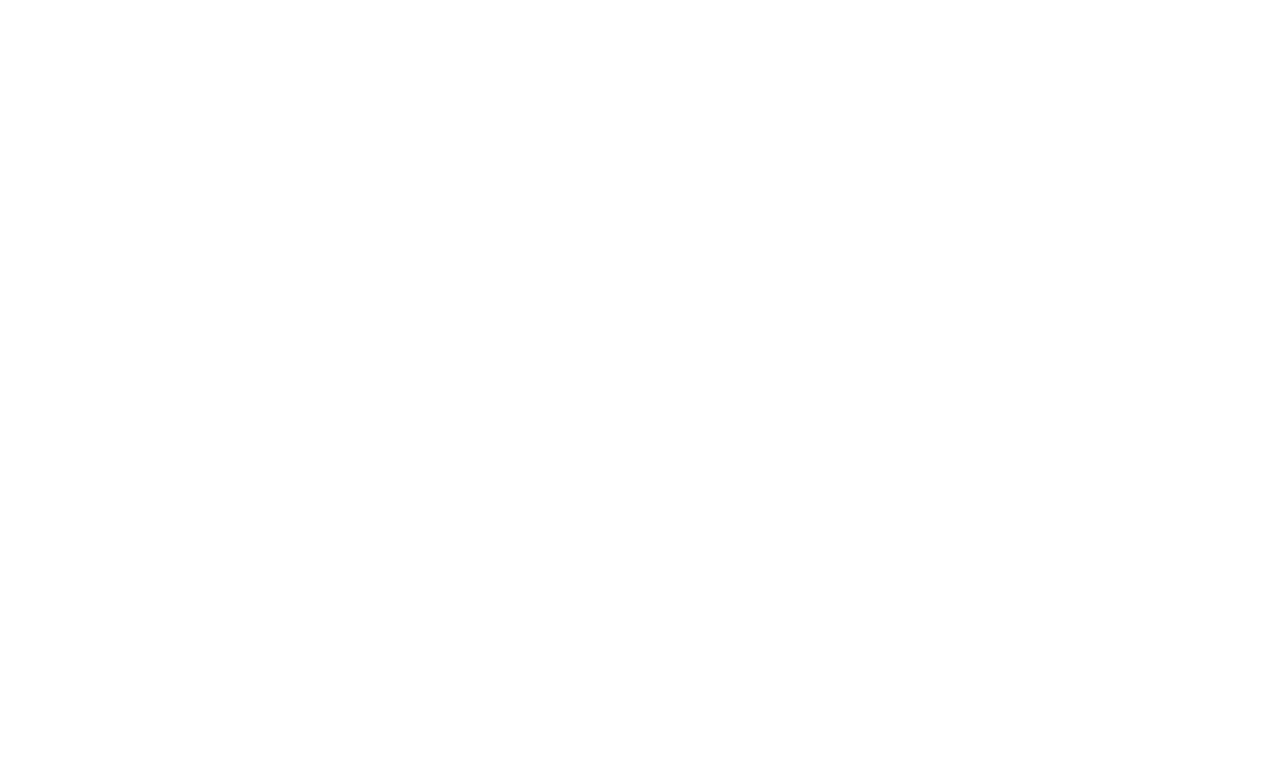
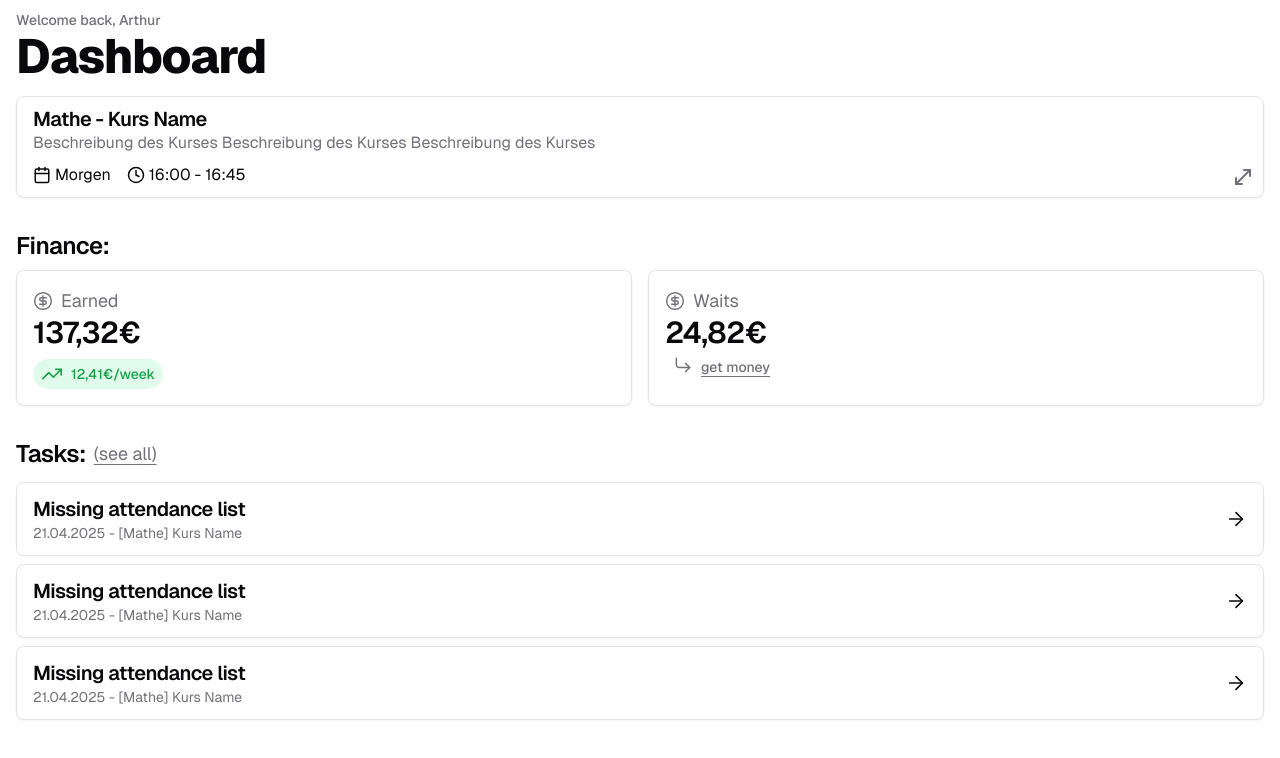
Before and after one commit to ArtusLama/ShS-Manager, a Nuxt app: page /index-better in a window 1280 px wide. Before the commit this address had no page. Shown: the top 758 px of the page. Built offline with nearby package versions, Linux system fonts and the light colour scheme.

Commit message:
🚧 Tried some design ideas

```diff
--- a/layouts/default.vue
+++ b/layouts/default.vue
@@ -1,5 +1,5 @@
 <template>
-    <div class="min-h-[100dvh] px-4 py-2">
+    <div class="min-h-dvh px-4 py-2">
         <slot />
     </div>
 </template>
--- a/pages/design.vue
+++ /dev/null
@@ -1,66 +0,0 @@
-<script lang="ts" setup>
-
-</script>
-
-<template>
-    <div>
-        <h1>
-            I am a h1 tag
-        </h1>
-        <h2>
-            I am a h2 tag
-        </h2>
-        <h3>
-            I am a h3 tag
-        </h3>
-        <h4>
-            I am a h4 tag
-        </h4>
-        <p>
-            I am a paragraph tag
-        </p>
-        <a href="#">
-            I am a link
-        </a>
-        <blockquote>
-            I am a blockquote
-        </blockquote>
-        <pre>I am a pre tag</pre>
-        <code>print("Hello World!")</code>
-        <br>
-        <br>
-        <pre><code>// program that checks if the number is positive, negative or zero
-// input from the user
-const number = parseInt(prompt("Enter a number: "));
-
-// check if number is greater than 0
-if (number > 0) {
-    console.log("The number is positive");
-}
-
-// check if number is 0
-else if (number == 0) {
-    console.log("The number is zero");
-}
-
-// if number is less than 0
-else {
-    console.log("The number is negative");
-}
-</code></pre>
-        <ul>
-            <li>
-                I am a list item
-            </li>
-            <li>
-                I am a list item
-            </li>
-            <li>
-                I am a list item
-            </li>
-        </ul>
-        <small>
-            I am a small tag
-        </small>
-    </div>
-</template>
--- /dev/null
+++ b/pages/index-better.vue
@@ -0,0 +1,97 @@
+<script setup lang="ts">
+import { ArrowRight, Calendar, CircleDollarSign, Clock, CornerDownRight, MoveDiagonal, TrendingUp } from "lucide-vue-next"
+</script>
+
+<template>
+    <div>
+        <header>
+            <small class="text-muted-foreground">Welcome back, Arthur</small>
+            <h1>
+                Dashboard
+            </h1>
+        </header>
+        <main class="mt-4 grid gap-8">
+            <section>
+                <div class="relative border rounded-lg px-4 py-2 overflow-hidden bg-background shadow-sm">
+                    <h4>Mathe - Kurs Name</h4>
+                    <p class="text-muted-foreground leading-5">
+                        Beschreibung des Kurses Beschreibung des Kurses Beschreibung des Kurses
+                    </p>
+                    <div class="flex gap-4 items-center mt-2">
+                        <div class="flex items-center gap-1">
+                            <Calendar :size="18" />
+                            <p>Morgen</p> <!-- Heute / Montag / Momentag with progress bar + x min left -->
+                        </div>
+                        <div class="flex items-center gap-1">
+                            <Clock :size="18" />
+                            <p>16:00 - 16:45</p>
+                        </div>
+                    </div>
+                    <div class="absolute bottom-2 right-2 text-muted-foreground">
+                        <MoveDiagonal :size="24" />
+                    </div>
+                    <!--
+                    <div class="absolute bottom-0 left-0 right-[25%] h-1 rounded-lg bg-blue-400" />
+                    -->
+                </div>
+            </section>
+            <section class="">
+                <h3>Finance:</h3>
+                <div class="grid grid-cols-2 gap-4 mt-2">
+                    <div class="rounded-lg border bg-card text-card-foreground shadow-sm px-4 py-4">
+                        <div class="flex items-center gap-2 text-muted-foreground">
+                            <CircleDollarSign :size="20" :stroke-width="1.75" />
+                            <p class="text-lg">
+                                Earned
+                            </p>
+                        </div>
+                        <h2>137,32€</h2>
+                        <div class="flex items-center gap-2 text-sm bg-green-300/25 text-green-600 w-fit rounded-full px-2 py-1 mt-2">
+                            <TrendingUp :size="22" :stroke-width="1.75" />
+                            <small>12,41€/week</small>
+                        </div>
+                    </div>
+                    <div class="rounded-lg border bg-card text-card-foreground shadow-sm px-4 py-4">
+                        <div class="flex items-center gap-2 text-muted-foreground">
+                            <CircleDollarSign :size="20" :stroke-width="1.75" />
+                            <p class="text-lg">
+                                Waits
+                            </p>
+                        </div>
+                        <h2>24,82€</h2>
+                        <div class="flex items-center gap-2 text-sm text-muted-foreground px-2 py-1">
+                            <CornerDownRight :size="20" :stroke-width="1.75" />
+                            <small class="mt-1 underline underline-offset-4">get money</small>
+                        </div>
+                    </div>
+                </div>
+            </section>
+            <section>
+                <div class="flex items-center gap-2">
+                    <h3>Tasks:</h3>
+                    <p class="text-muted-foreground text-lg underline underline-offset-4">
+                        (see all)
+                    </p>
+                </div>
+                <div class="grid gap-2 mt-3">
+                    <div v-for="i in 3" :key="i" class="rounded-lg border bg-card text-card-foreground shadow-sm px-4 py-3 flex items-center justify-between">
+                        <div>
+                            <h4>Missing attendance list</h4>
+                            <p class="text-muted-foreground text-sm">
+                                21.04.2025 - [Mathe] Kurs Name
+                            </p>
+                        </div>
+                        <ArrowRight :size="22" :stroke-width="1.75" />
+                    </div>
+                </div>
+            </section>
+        </main>
+        <footer />
+    </div>
+</template>
+
+<style>
+.box {
+    @apply bg-slate-200 px-4 py-4 rounded-lg;
+}
+</style>
--- a/pages/index.vue
+++ b/pages/index.vue
@@ -1,23 +1,10 @@
 <template>
-    <div class="grid place-items-center">
-        <div class="flex flex-col items-center gap-4">
-            <HelloWorld />
-            <Counter />
-        </div>
-        <NuxtLink to="/design">
-            Design System
+    <div class="flex flex-col items-center justify-center gap-5 mt-20">
+        <NuxtLink to="/skeleton-index">
+            Skeleton Index
+        </NuxtLink>
+        <NuxtLink to="/index-better">
+            Skeleton Better
         </NuxtLink>
     </div>
 </template>
-
-<style>
-    * {
-        margin: 0;
-        padding: 0;
-        box-sizing: border-box;
-    }
-
-    body {
-        font-family: -apple-system, BlinkMacSystemFont, "Segoe UI", Roboto, Helvetica, Arial, sans-serif, "Apple Color Emoji", "Segoe UI Emoji", "Segoe UI Symbol";
-    }
-</style>
--- /dev/null
+++ b/pages/skeleton-index.vue
@@ -0,0 +1,38 @@
+<template>
+    <div>
+        <header>
+            <small class="text-muted-foreground">Welcome back, Arthur</small>
+            <h1 class="">
+                Dashboard
+            </h1>
+        </header>
+        <main class="mt-4 grid gap-8">
+            <section>
+                <div class="box h-32" />
+            </section>
+            <section class="">
+                <div class="box w-[75%]" />
+                <div class="grid grid-cols-2 gap-4 mt-3">
+                    <div class="box h-32" />
+                    <div class="box h-32" />
+                </div>
+            </section>
+            <section>
+                <div class="flex gap-2">
+                    <div class="box w-[50%]" />
+                    <div class="box w-[20%]" />
+                </div>
+                <div class="grid gap-2 mt-3">
+                    <div v-for="i in 3" :key="i" class="box h-16" />
+                </div>
+            </section>
+        </main>
+        <footer />
+    </div>
+</template>
+
+<style>
+.box {
+    @apply bg-slate-200 px-4 py-4 rounded-lg;
+}
+</style>
```
Also changed, not shown: assets/css/tailwind.css.
